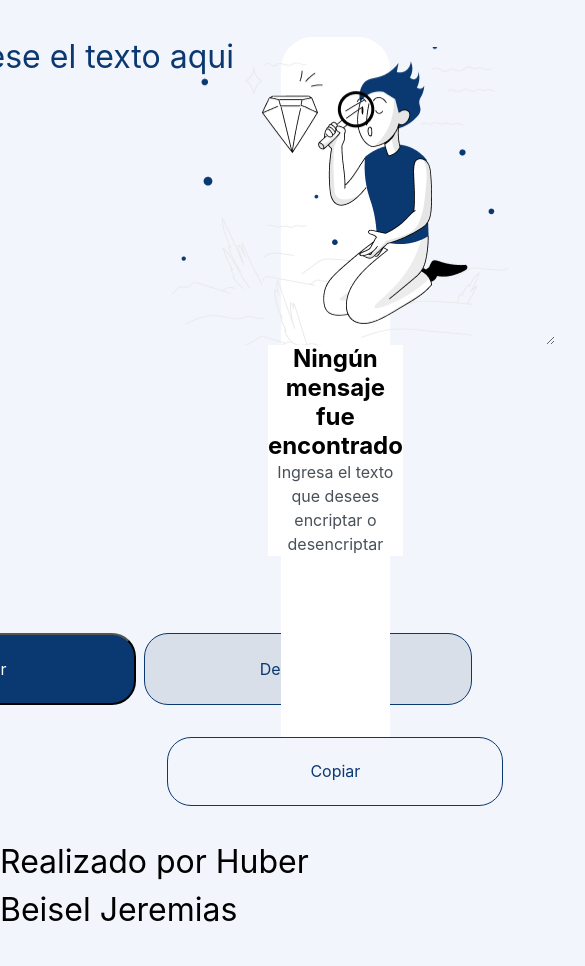
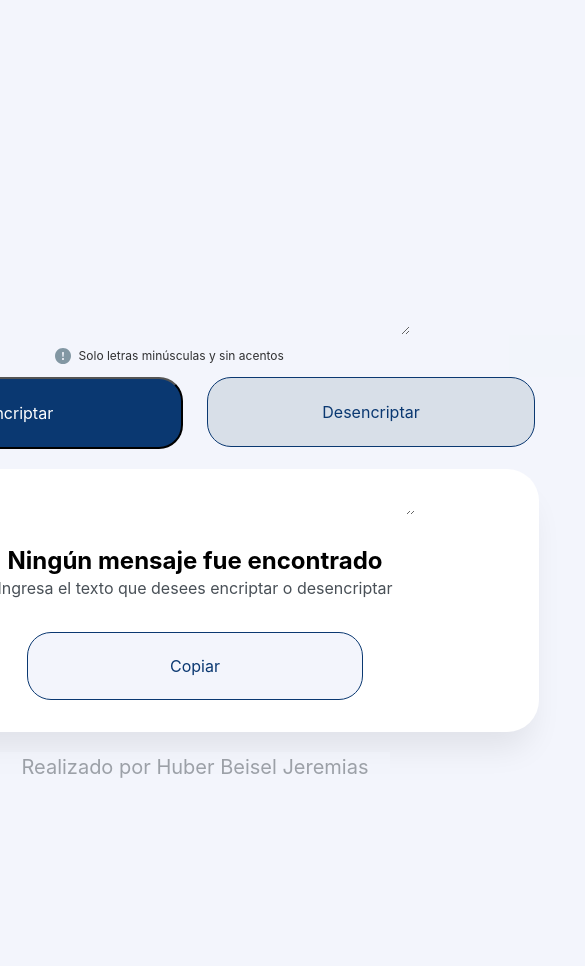
Before and after one commit to Jere2023/proyecto-encriptador-alura, a plain HTML site: page index.html in a window 390 px wide. Shown: the part 443-1409 px from the top of the page, 585 px wide, since content can reach past the window. After the commit the page ends 1245 px from the top, so only its background shows below. Drawn offline with Linux system fonts and the light colour scheme.

Commit message:
Diseño fluido, falta celu. 10°commit

```diff
--- a/index.html
+++ b/index.html
@@ -21,7 +21,16 @@
             <section class="izquierda">
                     <textarea class="texto-de-ingreso" placeholder="Ingrese el texto aqui"></textarea>
                     <div class="caja-informacion">
-                        <img class="imagen-informacion" src="imagenes/signo-de-exclamacion.svg" alt="Signo de exclamación">
+                        <svg xmlns="http://www.w3.org/2000/svg" width="16" height="16" viewBox="0 0 16 16" fill="none">
+                            <g clip-path="url(#clip0_10_225)">
+                              <path d="M16 8C16 10.1217 15.1571 12.1566 13.6569 13.6569C12.1566 15.1571 10.1217 16 8 16C5.87827 16 3.84344 15.1571 2.34315 13.6569C0.842855 12.1566 0 10.1217 0 8C0 5.87827 0.842855 3.84344 2.34315 2.34315C3.84344 0.842855 5.87827 0 8 0C10.1217 0 12.1566 0.842855 13.6569 2.34315C15.1571 3.84344 16 5.87827 16 8ZM8 4C7.87361 4.00007 7.74863 4.02662 7.63312 4.07793C7.51761 4.12924 7.41413 4.20418 7.32934 4.29791C7.24456 4.39165 7.18035 4.5021 7.14084 4.62217C7.10134 4.74223 7.08743 4.86923 7.1 4.995L7.45 8.502C7.46176 8.63977 7.5248 8.76811 7.62664 8.86164C7.72849 8.95516 7.86173 9.00705 8 9.00705C8.13827 9.00705 8.27151 8.95516 8.37336 8.86164C8.4752 8.76811 8.53824 8.63977 8.55 8.502L8.9 4.995C8.91257 4.86923 8.89866 4.74223 8.85915 4.62217C8.81965 4.5021 8.75544 4.39165 8.67066 4.29791C8.58587 4.20418 8.48239 4.12924 8.36688 4.07793C8.25137 4.02662 8.12639 4.00007 8 4ZM8.002 10C7.73678 10 7.48243 10.1054 7.29489 10.2929C7.10736 10.4804 7.002 10.7348 7.002 11C7.002 11.2652 7.10736 11.5196 7.29489 11.7071C7.48243 11.8946 7.73678 12 8.002 12C8.26722 12 8.52157 11.8946 8.70911 11.7071C8.89664 11.5196 9.002 11.2652 9.002 11C9.002 10.7348 8.89664 10.4804 8.70911 10.2929C8.52157 10.1054 8.26722 10 8.002 10Z" fill="#67808E"/>
+                            </g>
+                            <defs>
+                              <clipPath id="clip0_10_225">
+                                <rect width="16" height="16" fill="white"/>
+                              </clipPath>
+                            </defs>
+                          </svg>
                         <p class="informacion">Solo letras minúsculas y sin acentos</p>
                     </div>
                     <div class="botones">
--- a/style.css
+++ b/style.css
@@ -18,7 +18,7 @@ html {
 * {
     background:var(--color-fondo);
     font-family: 'Inter';
-    font-weight: 40rem;
+    font-weight: 400;
     font-size: 3.2rem;
     line-height: 150%;
 }
@@ -26,6 +26,7 @@ h1 {
     color: var(--color-text-area);
     font-family: 'Inter';
     padding-top: 1rem;
+    text-align: center;
 }
 .logo {
     margin: 0 0 0 1rem;
@@ -86,7 +87,6 @@ body {
     line-height: normal;
     width: 32.8rem;
     padding: 2.4rem;
-    align-items: flex-start;
     cursor: pointer;
 
 }
@@ -102,7 +102,6 @@ body {
     line-height: normal;
     width: 32.8rem;
     padding: 2.4rem;
-    align-items: flex-start;
     cursor: pointer;
 }
 /*Sección Derecha*/
@@ -123,10 +122,6 @@ body {
     background-position: center;
     border-style: none;
     cursor: pointer;
-}
-.imagen{
-    background-color: var(--color-blanco);
-    margin-left: 3.5rem;
 }
 .leyenda{
     background-color: var(--color-blanco);
@@ -165,9 +160,65 @@ body {
     margin: 0 auto;
     width: 33.6rem;
     padding: 2.4rem;
-    align-items: flex-start;
     color: var(--color-text-area);
     text-align: center;
     font-size: 1.6rem;
     cursor: pointer;
 }
+/*Footer*/
+.pie-info{
+    margin: 2rem auto;
+    text-align: center;
+    justify-content: center;
+}
+.pie-info-texto{
+    color: var(--color-informacion);
+    opacity: 0.5;
+    font-size: 2rem;
+}
+@media screen and (max-width: 1172px) {
+    h1 {
+        display: flex;
+        flex-direction: column;
+        align-items: center;
+        margin: 2rem 2rem;
+        text-align: center;
+        font-size: 4rem;
+    }
+    .cuerpo {
+        display: flex;
+        flex-direction: column;
+        align-items: center;
+        margin-bottom: 1rem;
+    }
+    .botones{
+        display: flex;
+        width: 68.8rem;
+        align-items: flex-start;
+        gap: 2.4rem;
+    }
+    .derecha{
+        display: flex;
+        width: 68.8rem;
+        padding: 3.2rem;
+        flex-direction: column;
+        justify-content: center;
+        gap: 3.2rem;
+        margin-top: 2rem;
+        border-radius: 3.2rem;
+        box-shadow: 0 2.4rem 3.2rem -0.8rem rgba(0, 0, 0, 0.08);
+    }
+    .caja-informacion {
+        margin: auto;
+        width: 68.8rem;
+        gap: 0.8rem;
+    }
+    .leyenda {
+        margin: auto;
+    }
+    .mensaje {
+        background-image: none;
+        width: auto;
+        height: 0;
+    }
+}
```
